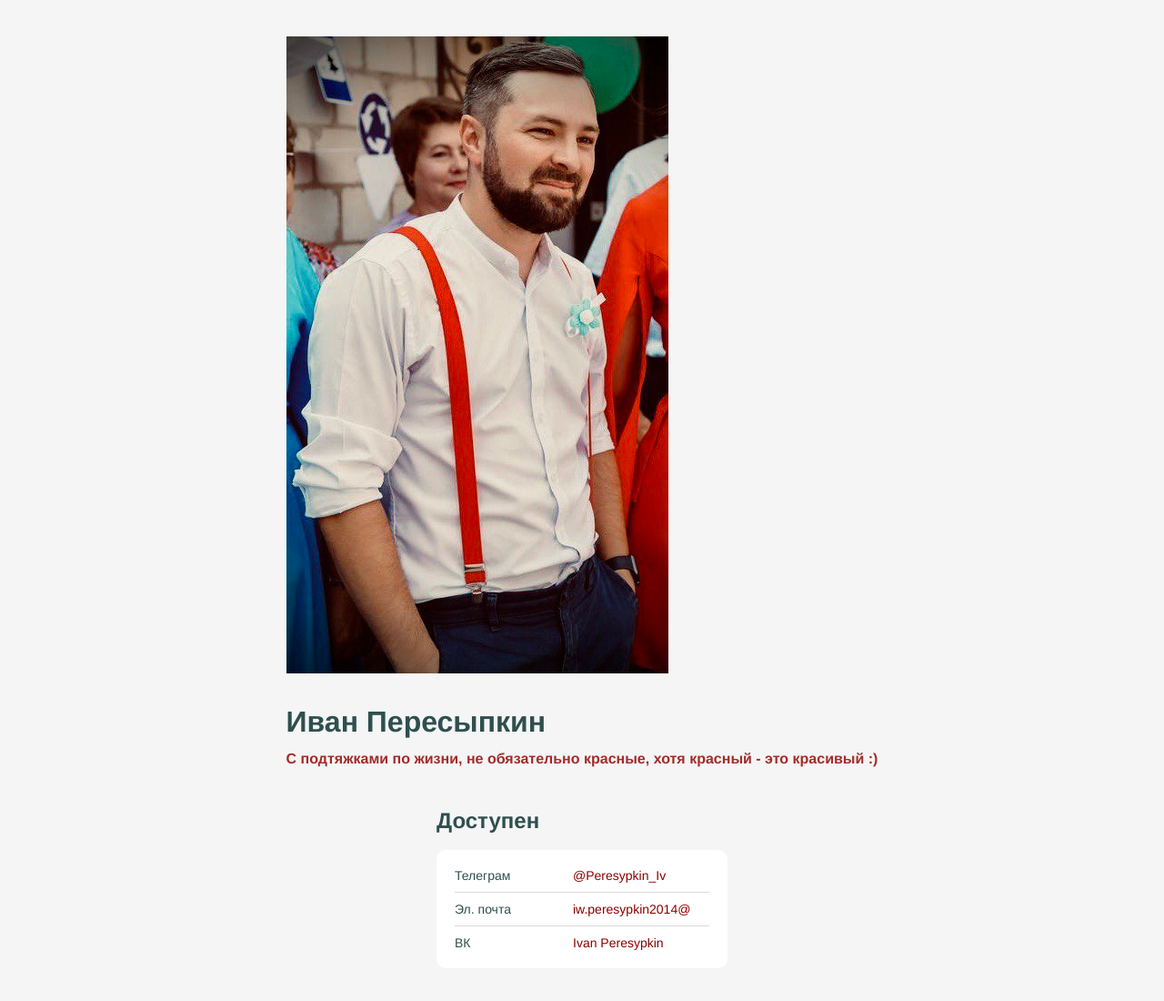
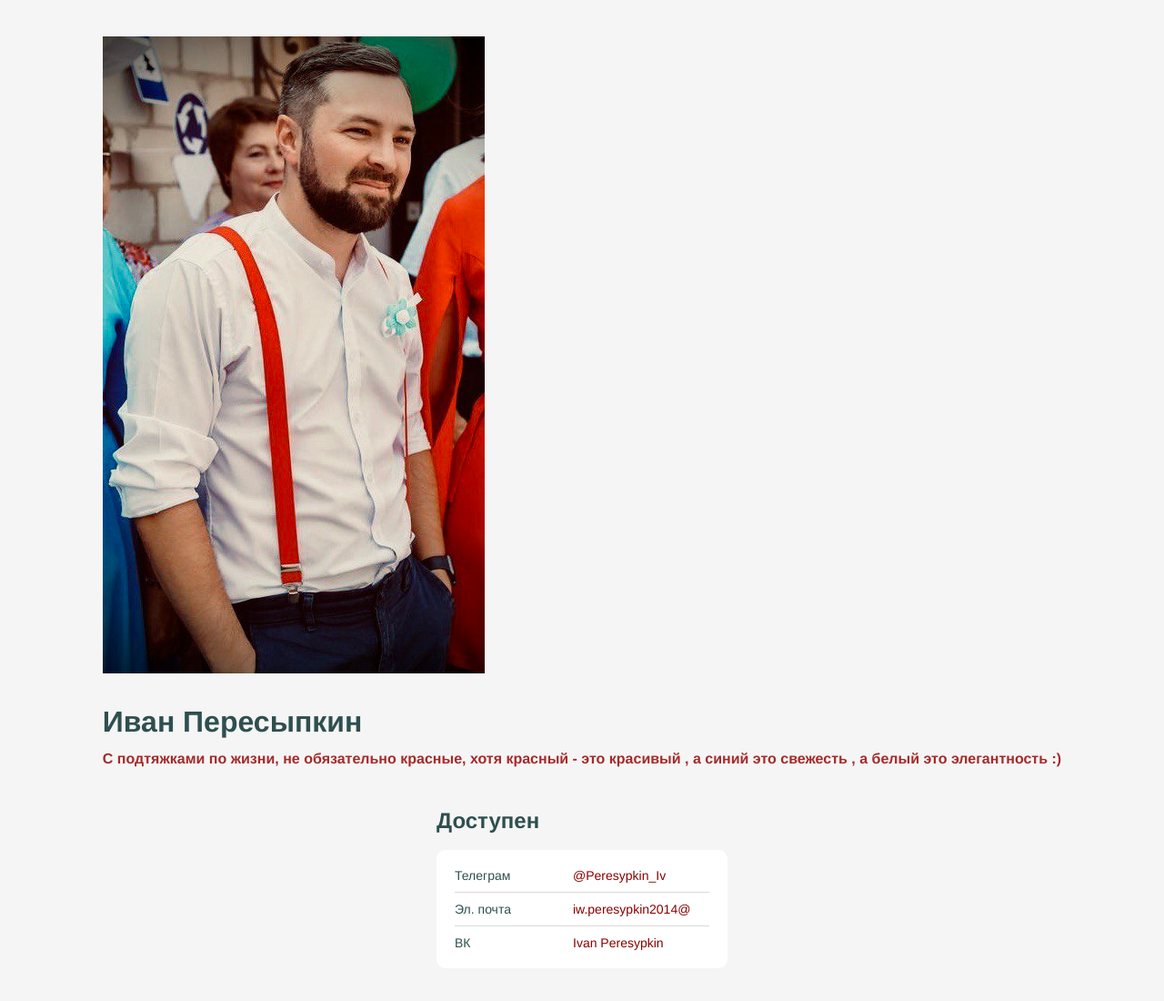
Before and after one commit to Ivan-Peresypkin-QA/-, a plain HTML site: page index.html in a window 1280 px wide. Shown: the top 1100 px of the page at 91% size. Drawn offline with Linux system fonts and the light colour scheme.

Commit message:
Nev_vetka3

```diff
--- a/index.html
+++ b/index.html
@@ -12,7 +12,7 @@
     <header class="header">
       <img src="./ivan.png" alt="ivan" class="header__ivan" />
       <h1 class="header__title">Иван Пересыпкин</h1>
-      <h3 class="header__subtitle">С подтяжками по жизни, не обязательно красные, хотя красный - это красивый :)</h3>
+      <h3 class="header__subtitle">С подтяжками по жизни, не обязательно красные, хотя красный - это красивый , а синий это свежесть , а белый это элегантность :)</h3>
     </header>
     <main>
       <section class="links">
```
